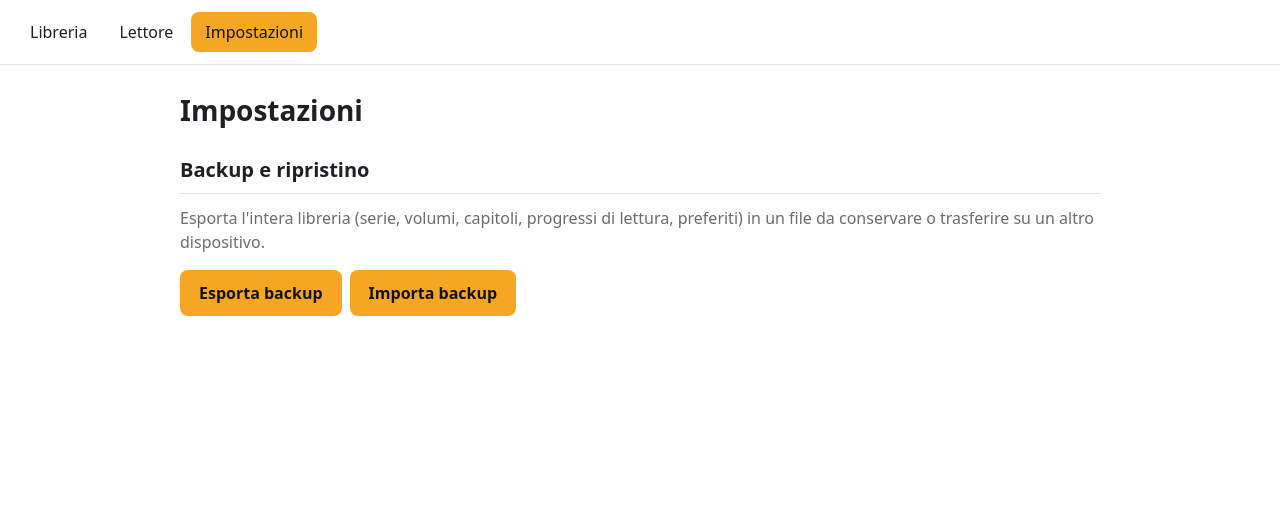
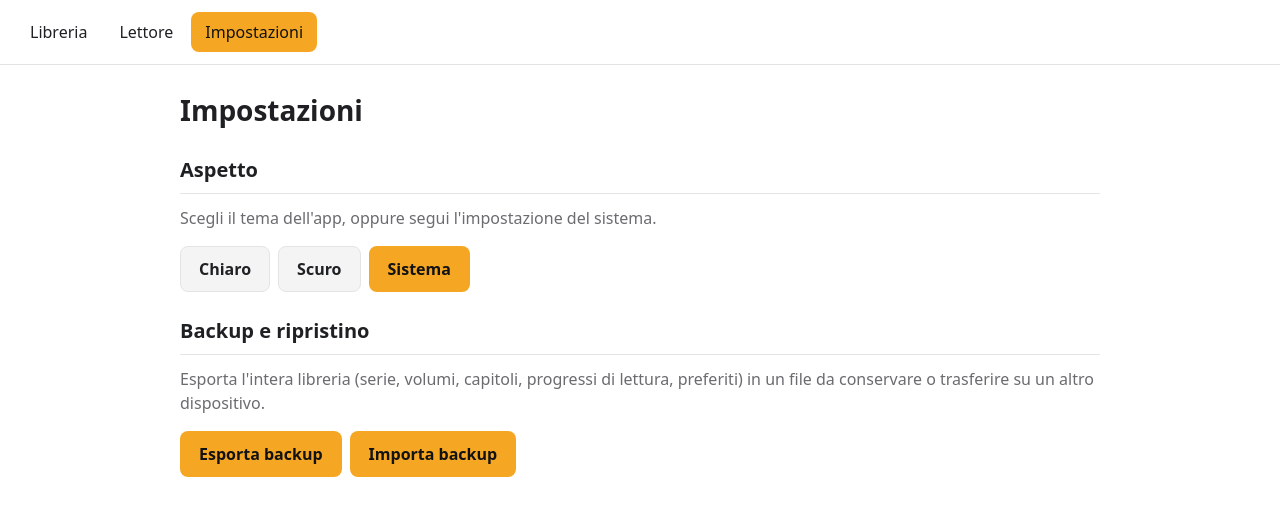
Before and after one commit to fserini/manga-reader, a React (Vite) app: page /settings in a window 1280 px wide. Shown: the top 516 px of the page. Built offline with nearby package versions, Linux system fonts and the light colour scheme; what libarchive.js would draw is missing.

Commit message:
feat: Fase 17 — Tema chiaro/scuro
Introduce un ThemeContext (Context API) con toggle manuale
chiaro/scuro/sistema in Impostazioni, applicato via attributo
data-theme e persistito in localStorage.

```diff
--- /dev/null
+++ b/src/ThemeContext.jsx
@@ -0,0 +1,52 @@
+import { createContext, useContext, useLayoutEffect, useState } from 'react';
+
+const STORAGE_KEY = 'manga-reader-theme';
+const VALID_THEMES = ['light', 'dark', 'system'];
+
+const ThemeContext = createContext(null);
+
+function readStoredTheme() {
+  const stored = localStorage.getItem(STORAGE_KEY);
+  return VALID_THEMES.includes(stored) ? stored : 'system';
+}
+
+// Applica la scelta al DOM: 'system' rimuove l'attributo (si torna a seguire
+// prefers-color-scheme via CSS), 'light'/'dark' lo impostano esplicitamente
+// per forzare quella palette indipendentemente dal sistema — vedi index.css.
+function applyTheme(theme) {
+  if (theme === 'system') {
+    document.documentElement.removeAttribute('data-theme');
+  } else {
+    document.documentElement.setAttribute('data-theme', theme);
+  }
+}
+
+export function ThemeProvider({ children }) {
+  const [theme, setThemeState] = useState(readStoredTheme);
+
+  // useLayoutEffect (non useEffect) applica l'attributo PRIMA che il browser
+  // disegni il frame: evita un flash visibile del tema sbagliato al primo
+  // caricamento, quando il tema salvato differisce da quello di sistema.
+  useLayoutEffect(() => {
+    applyTheme(theme);
+  }, [theme]);
+
+  function setTheme(next) {
+    localStorage.setItem(STORAGE_KEY, next);
+    setThemeState(next);
+  }
+
+  return <ThemeContext.Provider value={{ theme, setTheme }}>{children}</ThemeContext.Provider>;
+}
+
+// useTheme deve stare con il Context che consuma: separarlo in un file a sé
+// eviterebbe l'avviso, ma solo per un guadagno di Fast Refresh in sviluppo
+// (qui al più forza un reload completo invece di un hot-reload mirato).
+// eslint-disable-next-line react-refresh/only-export-components
+export function useTheme() {
+  const context = useContext(ThemeContext);
+  if (!context) {
+    throw new Error('useTheme deve essere usato dentro un ThemeProvider');
+  }
+  return context;
+}
--- a/src/index.css
+++ b/src/index.css
@@ -22,8 +22,17 @@
   -moz-osx-font-smoothing: grayscale;
 }
 
+/*
+  Il tema scuro si applica in due casi, tenuti volutamente separati:
+  1. il sistema preferisce il buio E l'utente non ha forzato "chiaro"
+     (:not([data-theme="light"]) lascia passare sia l'assenza di scelta,
+     tema "sistema", sia una scelta esplicita "scuro");
+  2. l'utente ha scelto esplicitamente "scuro", indipendentemente dal sistema
+     (ripete le stesse variabili fuori dalla media query, così vince anche
+     quando il sistema preferisce il chiaro).
+*/
 @media (prefers-color-scheme: dark) {
-  :root {
+  :root:not([data-theme='light']) {
     --bg: #121212;
     --surface: #1e1e1e;
     --surface-hover: rgba(255, 255, 255, 0.08);
@@ -31,6 +40,15 @@
     --text-muted: #9a9a9f;
     --border: #2e2e33;
   }
+}
+
+:root[data-theme='dark'] {
+  --bg: #121212;
+  --surface: #1e1e1e;
+  --surface-hover: rgba(255, 255, 255, 0.08);
+  --text: #e5e5e5;
+  --text-muted: #9a9a9f;
+  --border: #2e2e33;
 }
 
 * {
--- a/src/main.jsx
+++ b/src/main.jsx
@@ -3,11 +3,14 @@ import { createRoot } from 'react-dom/client';
 import { BrowserRouter } from 'react-router-dom';
 import './index.css';
 import App from './App.jsx';
+import { ThemeProvider } from './ThemeContext.jsx';
 
 createRoot(document.getElementById('root')).render(
   <StrictMode>
-    <BrowserRouter>
-      <App />
-    </BrowserRouter>
+    <ThemeProvider>
+      <BrowserRouter>
+        <App />
+      </BrowserRouter>
+    </ThemeProvider>
   </StrictMode>,
 );
--- a/src/pages/Settings.css
+++ b/src/pages/Settings.css
@@ -38,6 +38,28 @@
 
 .settings-file-input {
   display: none;
+}
+
+.settings-theme-options {
+  display: flex;
+  gap: 8px;
+}
+
+.settings-theme-options button {
+  padding: 10px 18px;
+  border-radius: 8px;
+  border: 1px solid var(--border);
+  background: var(--surface);
+  color: var(--text);
+  font: inherit;
+  font-weight: 600;
+  cursor: pointer;
+}
+
+.settings-theme-options button.settings-theme-active {
+  background: var(--accent);
+  color: var(--accent-contrast);
+  border-color: transparent;
 }
 
 .settings-error {
--- a/src/pages/Settings.jsx
+++ b/src/pages/Settings.jsx
@@ -1,8 +1,16 @@
 import { useRef, useState } from 'react';
 import { exportBackup, restoreBackup } from '../db.js';
+import { useTheme } from '../ThemeContext.jsx';
 import './Settings.css';
 
+const THEME_OPTIONS = [
+  { value: 'light', label: 'Chiaro' },
+  { value: 'dark', label: 'Scuro' },
+  { value: 'system', label: 'Sistema' },
+];
+
 function Settings() {
+  const { theme, setTheme } = useTheme();
   const fileInputRef = useRef(null);
 
   const [busy, setBusy] = useState(false);
@@ -75,6 +83,26 @@ function Settings() {
     <div className="page">
       <h1>Impostazioni</h1>
 
+      <section className="settings-section" aria-labelledby="theme-heading">
+        <h2 id="theme-heading">Aspetto</h2>
+        <p className="settings-hint">Scegli il tema dell&apos;app, oppure segui l&apos;impostazione del sistema.</p>
+
+        <div className="settings-theme-options" role="radiogroup" aria-labelledby="theme-heading">
+          {THEME_OPTIONS.map((option) => (
+            <button
+              key={option.value}
+              type="button"
+              role="radio"
+              aria-checked={theme === option.value}
+              className={theme === option.value ? 'settings-theme-active' : ''}
+              onClick={() => setTheme(option.value)}
+            >
+              {option.label}
+            </button>
+          ))}
+        </div>
+      </section>
+
       <section className="settings-section" aria-labelledby="backup-heading">
         <h2 id="backup-heading">Backup e ripristino</h2>
         <p className="settings-hint">
```
Also changed, not shown: 1 other file (tests, documents, lock files or other folders).
